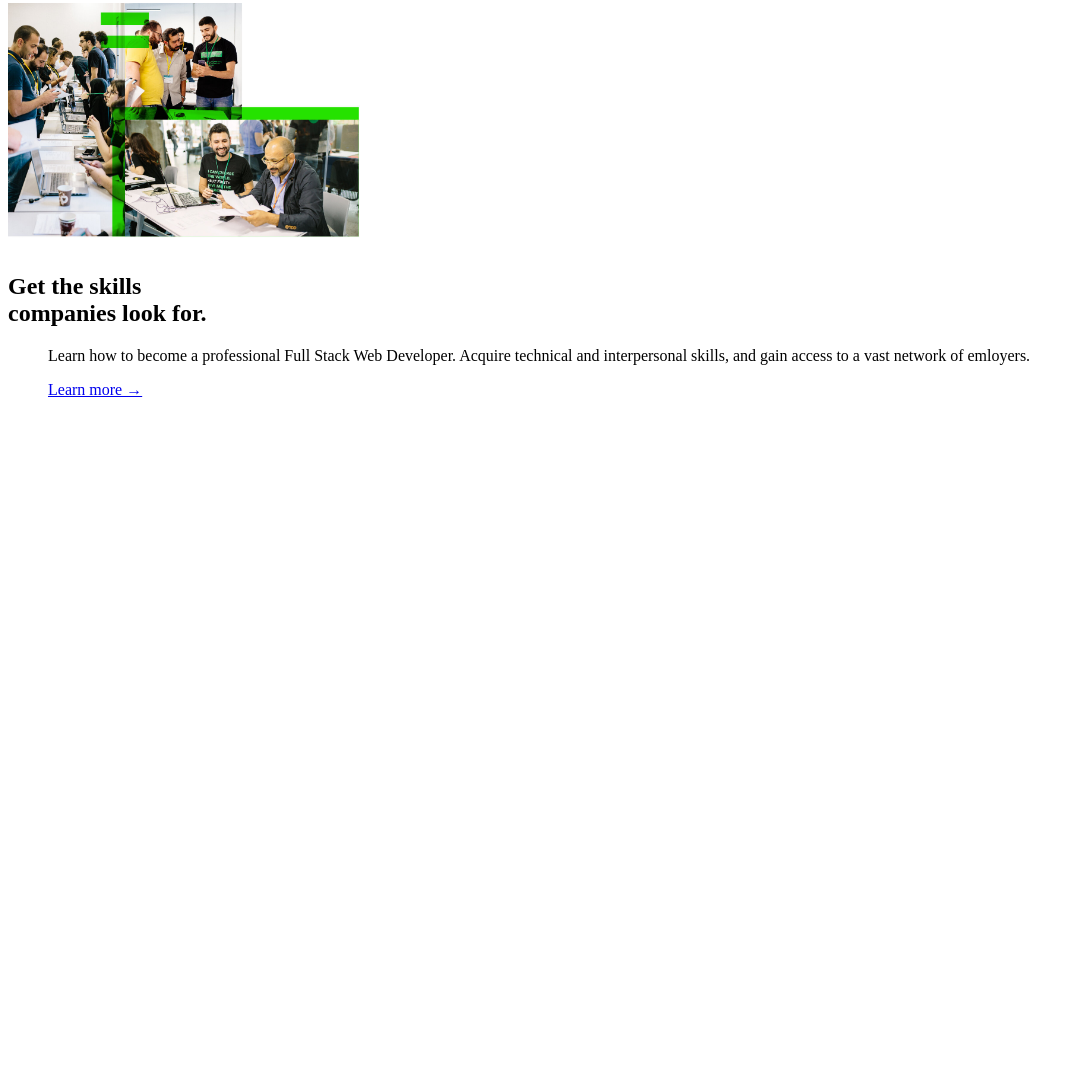
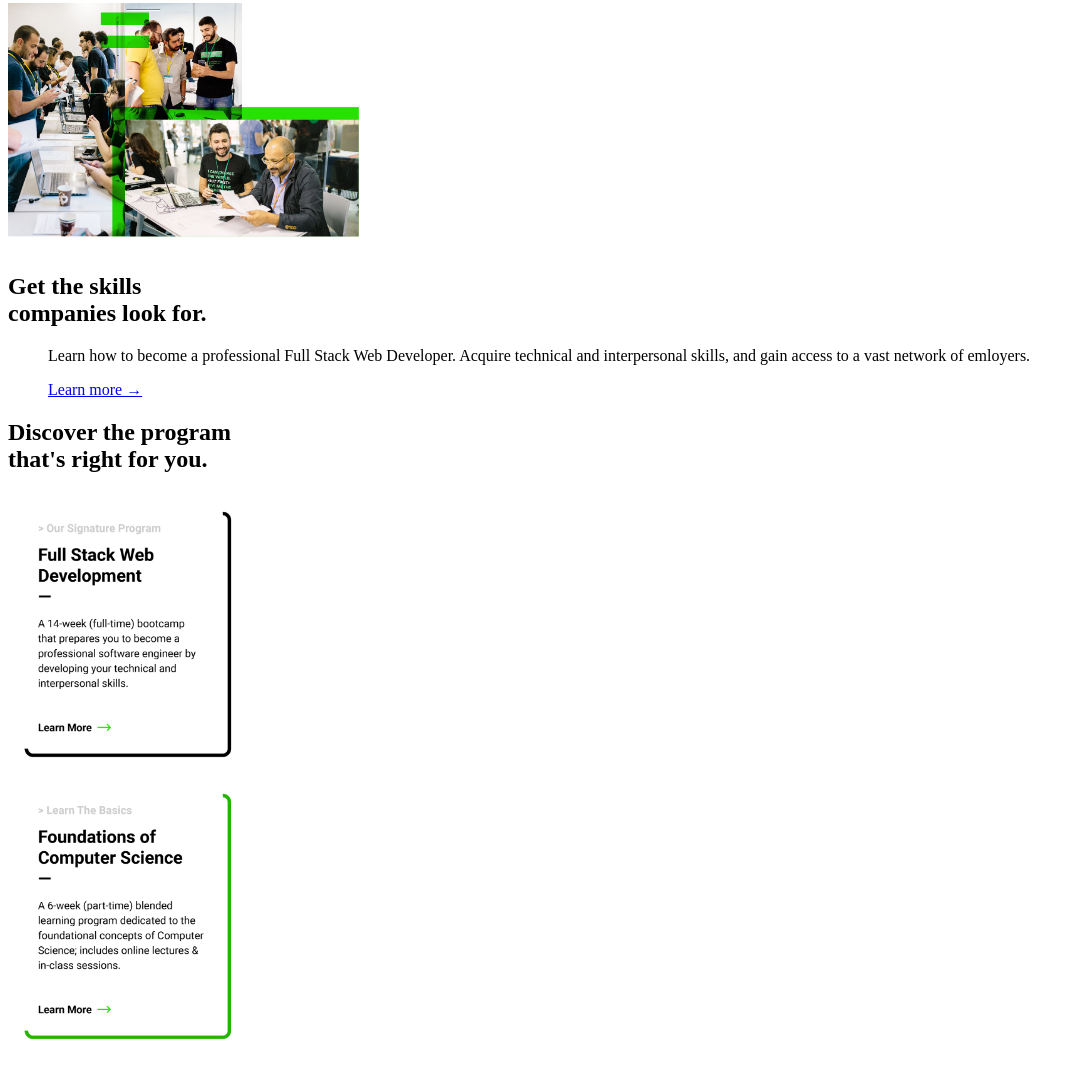
Before and after one commit to Hamze-Ammar/SEF-Webpage-HTML-CSS, a plain HTML site: page index.html in a window 1280 px wide. Shown: the part 842-1907 px from the top of the page, without its empty margins (0-1081 px from the left). Before the commit the page ends 1257 px from the top, so only its background shows below. Drawn offline with Linux system fonts and the light colour scheme.

Commit message:
Adding the discover the program section

```diff
--- a/index.html
+++ b/index.html
@@ -74,6 +74,23 @@
         </div>
     </div>
 
+    <div><!--discover the program section-->
+        <div> <!--text side-->
+            <h2>
+                Discover the program<br>
+                <strong>that's right for you.</strong>
+            </h2>
+        </div>
+        <div><!--images side-->
+            <div>
+                <img src="./assets/fsw.png" width="235" height="278"/>
+            </div>
+            <div>
+                <img src="./assets/fcs.png" width="235" height="278"/>
+            </div>
+        </div>
+
+    </div>
 
 </body>
 </html>
```
